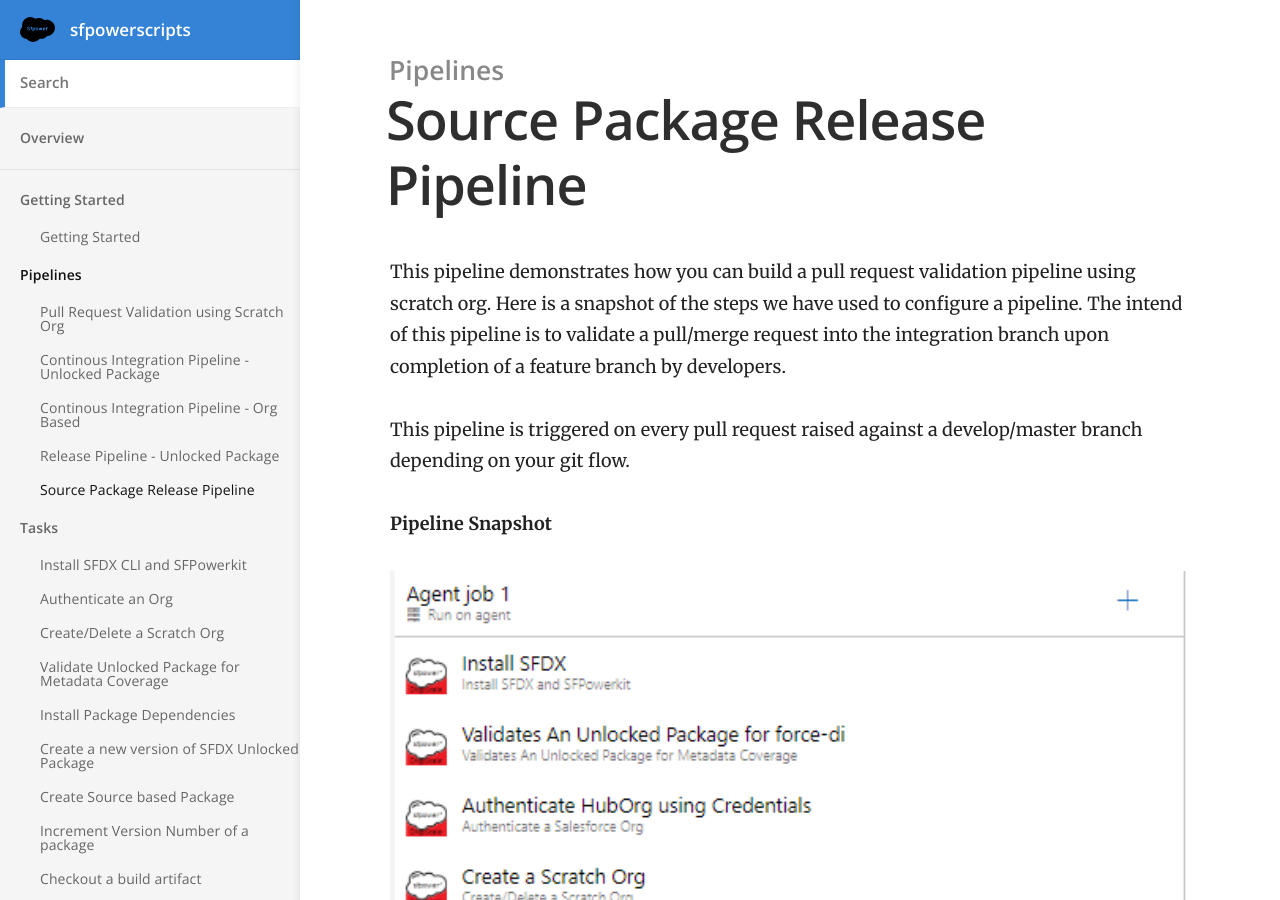
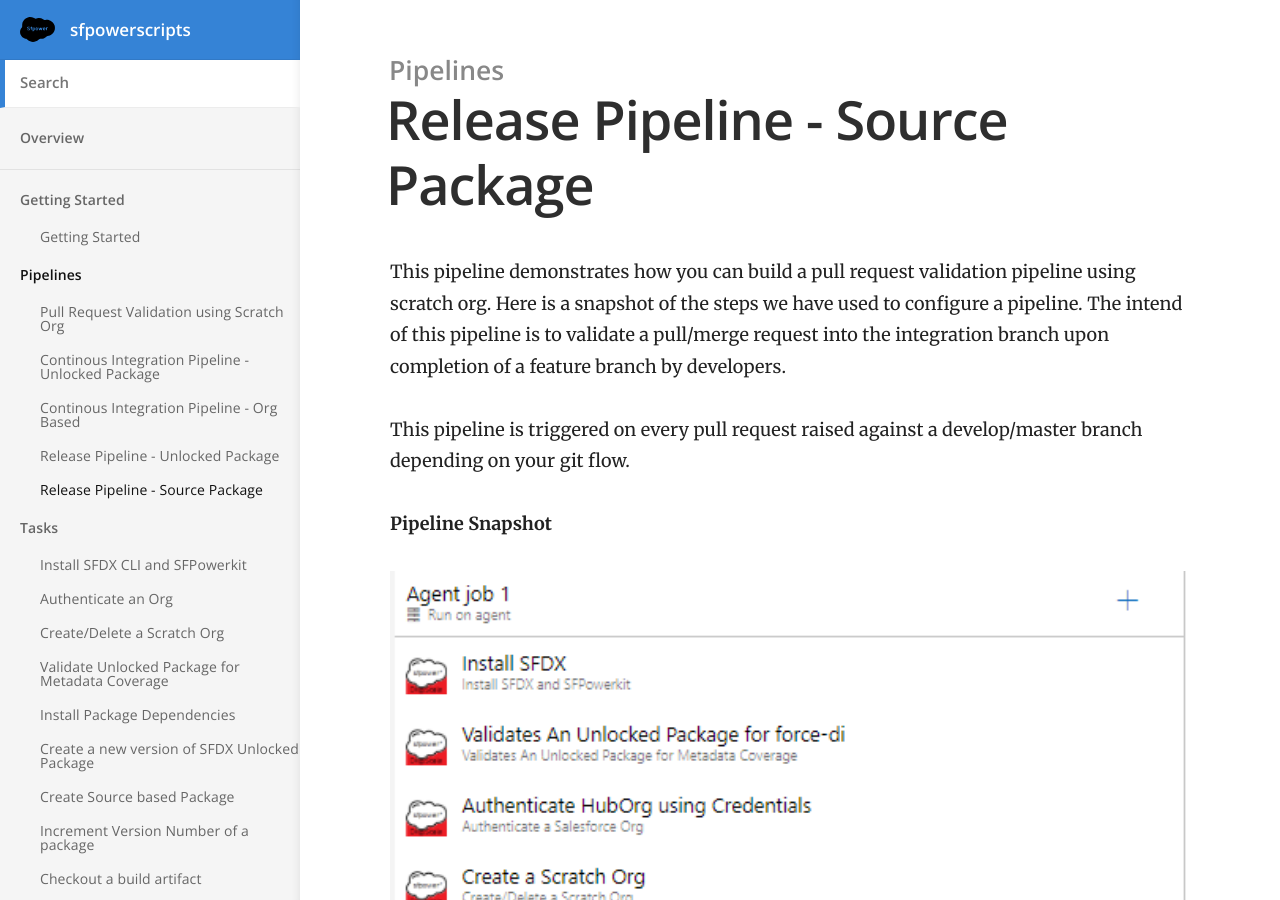
Before and after one commit to nbatterham/sfpowerscripts-doc, a Jekyll site: the page built from _docs/Pipelines/Org Development Release Pipeline .md, in a window 1280 px wide and 900 px high. Built offline with Jekyll 4.4.1, drawn with Linux system fonts in a browser that asks for light colours.

```diff
--- a/_docs/Pipelines/Org Development Release Pipeline .md
+++ b/_docs/Pipelines/Org Development Release Pipeline .md
@@ -1,5 +1,5 @@
 ---
-title: Source Package Release Pipeline
+title: Release Pipeline - Source Package
 category: Pipelines
 order: 4
 ---
```
